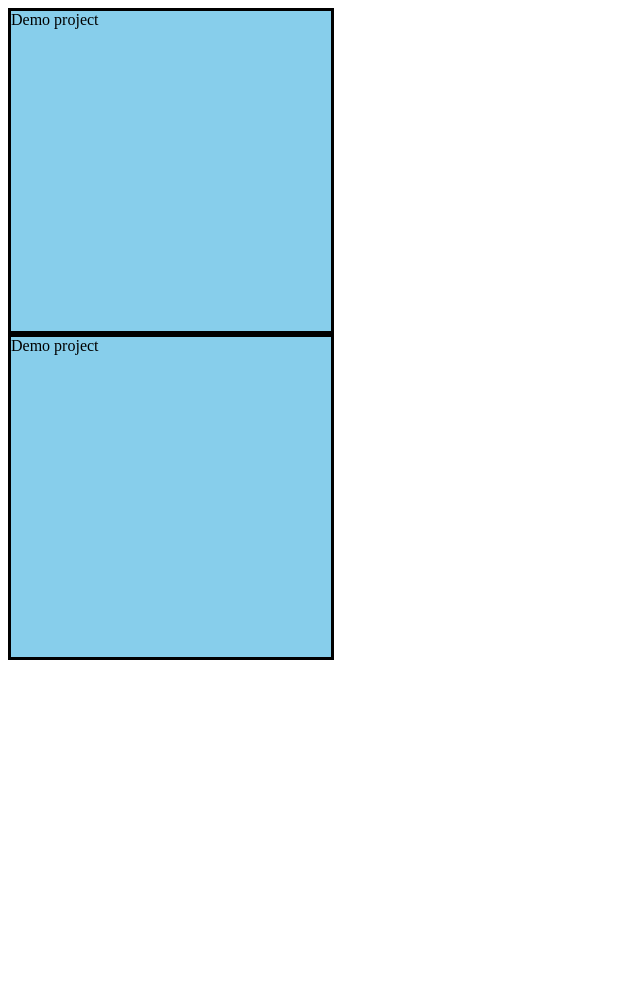
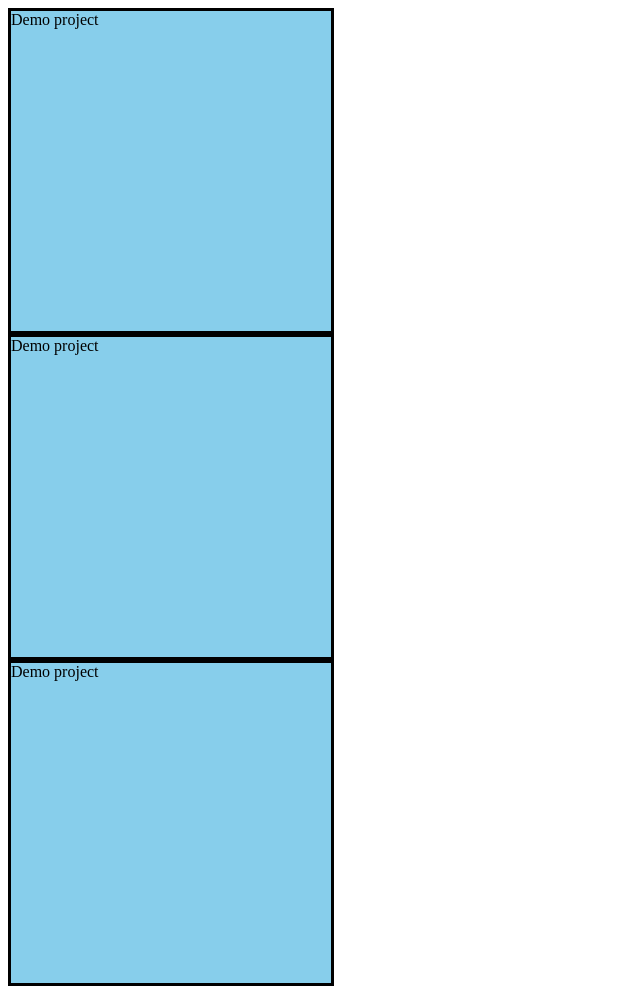
Before and after one commit to joeyolumuyiwa/branching, a plain HTML site: page index.html in a window 1280 px wide. Shown: the whole page, without its empty margins (0-640 px from the left). Before the commit the page ends 800 px from the top, so only its background shows below. Drawn offline with Linux system fonts and the light colour scheme.

Commit message:
add one more div

```diff
--- a/index.html
+++ b/index.html
@@ -10,5 +10,6 @@
 <body>
     <div>Demo project</div>
     <div>Demo project</div>
+    <div>Demo project</div>
 </body>
 </html>
```
